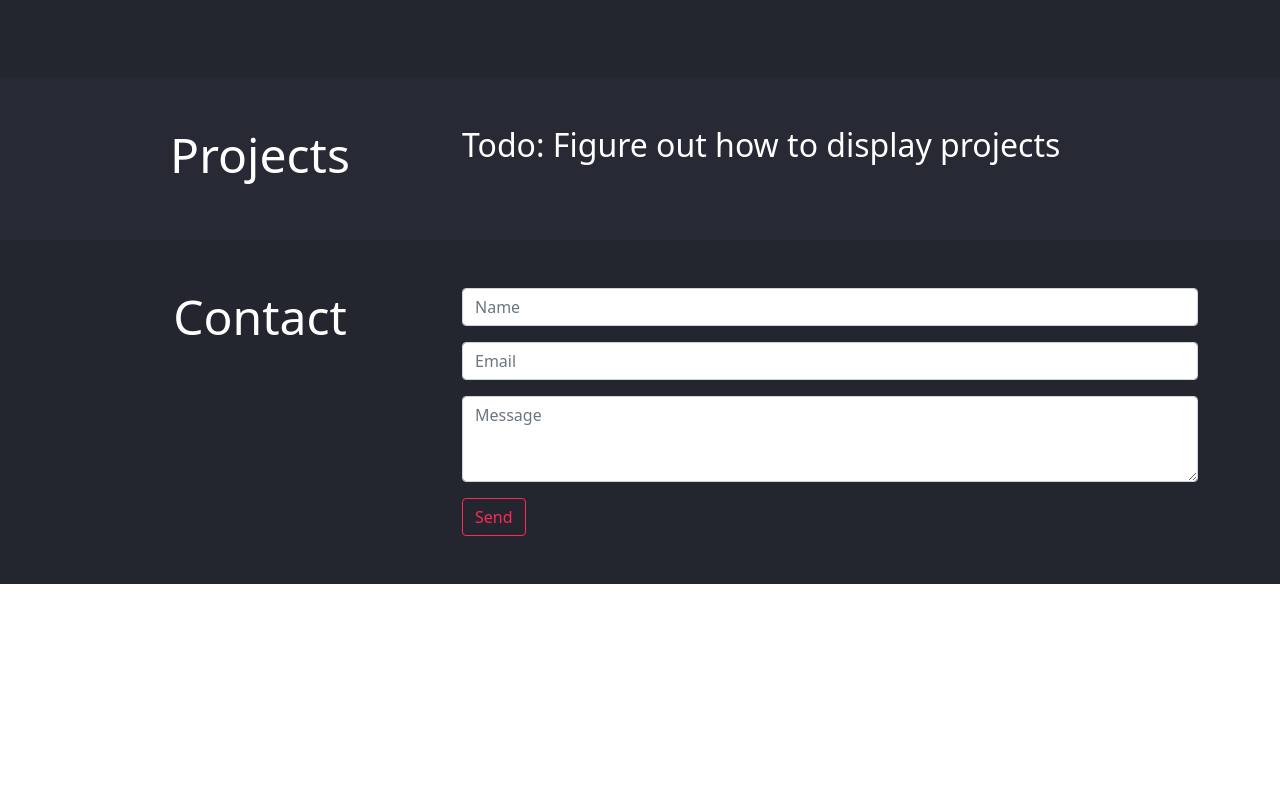
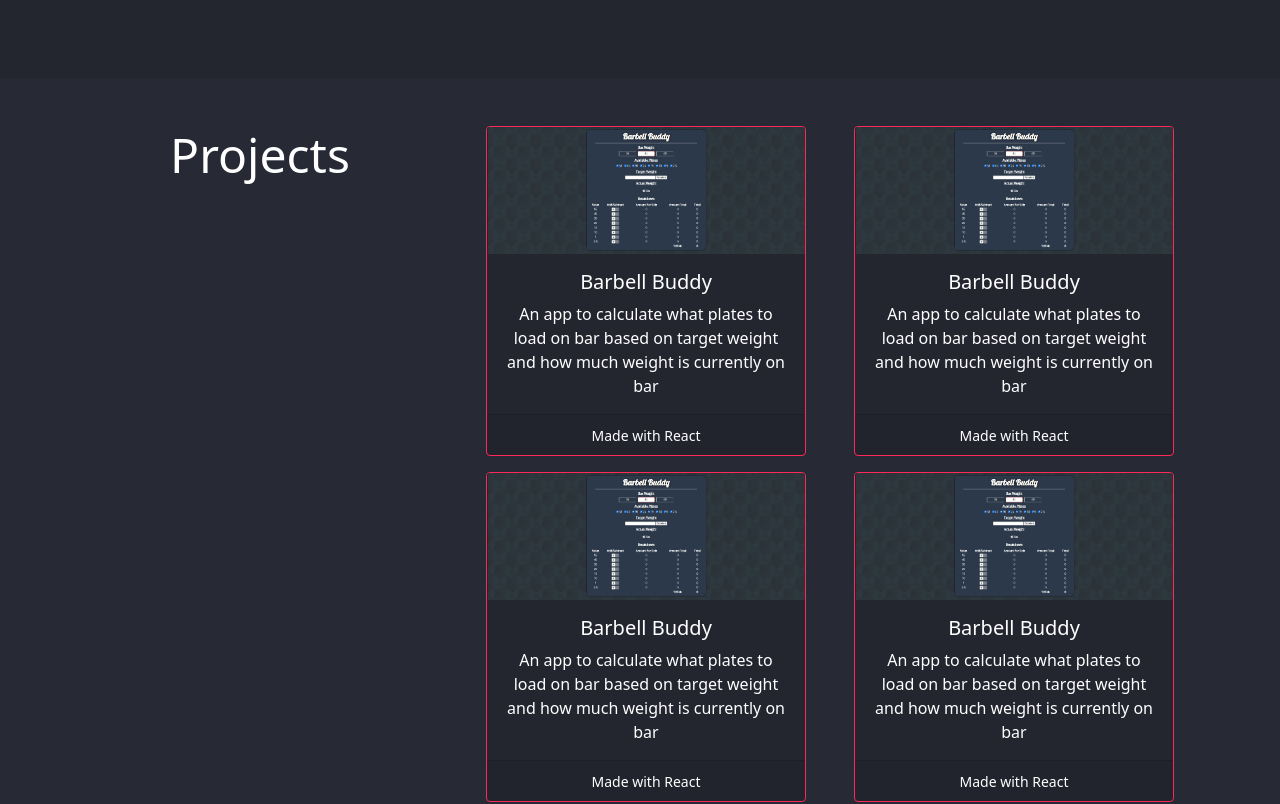
Before and after one commit to kcereno/portfolio-site, a React (Create React App) app: page / in a window 1280 px wide. Shown: the part 1060-1864 px from the top of the page. Before the commit the page ends 1644 px from the top, so only its background shows below. Built offline with nearby package versions, Linux system fonts and the light colour scheme.

Commit message:
Fill project section with dummy entries

```diff
--- a/src/App.scss
+++ b/src/App.scss
@@ -43,3 +43,9 @@ button {
   color: $primary-pink;
   border-color: $primary-pink;
 }
+
+.button:hover{
+  color: $secondary-pink;
+  border-color: $secondary-pink;
+  background-color: transparent;
+}
--- a/src/App.tsx
+++ b/src/App.tsx
@@ -17,6 +17,8 @@ import {
 import Skill from "./Components/Skill/Skill";
 import { faDatabase } from "@fortawesome/free-solid-svg-icons";
 import profilePicture from "./assets/pictures/profile1.png";
+import Project from "./Components/Project/Project";
+import barbellBuddyScreencap from "./assets/pictures/barbellbuddyscreencap.jpg";
 
 function App() {
   return (
@@ -144,8 +146,39 @@ function App() {
             <Col lg={4}>
               <h2 className="display-5 text-center">Projects</h2>
             </Col>
-            <Col>
-              <h2>Todo: Figure out how to display projects</h2>
+            <Col lg={8} className="d-flex justify-content-around flex-wrap">
+              <Project
+                photoSrc={barbellBuddyScreencap}
+                title={"Barbell Buddy"}
+                description={
+                  "An app to calculate what plates to load on bar based on target weight and how much weight is currently on bar"
+                }
+                madeWith={"React"}
+              />
+              <Project
+                photoSrc={barbellBuddyScreencap}
+                title={"Barbell Buddy"}
+                description={
+                  "An app to calculate what plates to load on bar based on target weight and how much weight is currently on bar"
+                }
+                madeWith={"React"}
+              />
+              <Project
+                photoSrc={barbellBuddyScreencap}
+                title={"Barbell Buddy"}
+                description={
+                  "An app to calculate what plates to load on bar based on target weight and how much weight is currently on bar"
+                }
+                madeWith={"React"}
+              />
+              <Project
+                photoSrc={barbellBuddyScreencap}
+                title={"Barbell Buddy"}
+                description={
+                  "An app to calculate what plates to load on bar based on target weight and how much weight is currently on bar"
+                }
+                madeWith={"React"}
+              />
             </Col>
           </Row>
         </Container>
--- /dev/null
+++ b/src/Components/Project/Project.module.css
@@ -0,0 +1,7 @@
+.projectCard {
+  width: 20rem;
+  text-align: center;
+  background-color: #23252f;
+  border: 1px solid #ff2957;
+  margin-bottom: 1rem;
+}
--- /dev/null
+++ b/src/Components/Project/Project.tsx
@@ -0,0 +1,21 @@
+import { Card } from "react-bootstrap";
+import styles from "./Project.module.css";
+
+export default function Project(props: any) {
+  const { siteLink, photoSrc, title, description, madeWith } = props;
+
+  return (
+    <Card className={styles.projectCard}>
+      <a href={siteLink}>
+        <Card.Img variant="top" src={photoSrc} />
+      </a>
+      <Card.Body>
+        <Card.Title>{title}</Card.Title>
+        <Card.Text>{description}</Card.Text>
+      </Card.Body>
+      <Card.Footer>
+        <small>Made with {madeWith}</small>
+      </Card.Footer>
+    </Card>
+  );
+}
```
Also changed, not shown: src/assets/pictures/barbellbuddyscreencap.jpg (added).
